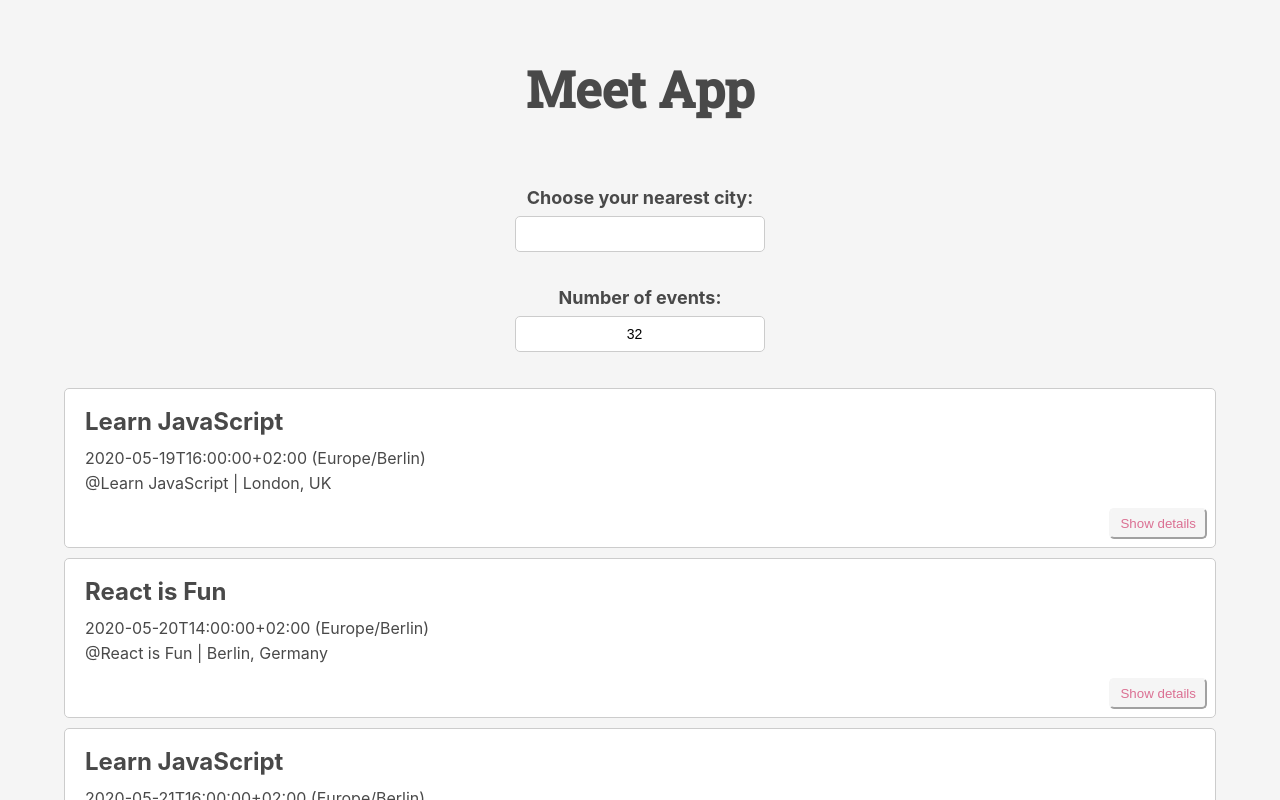
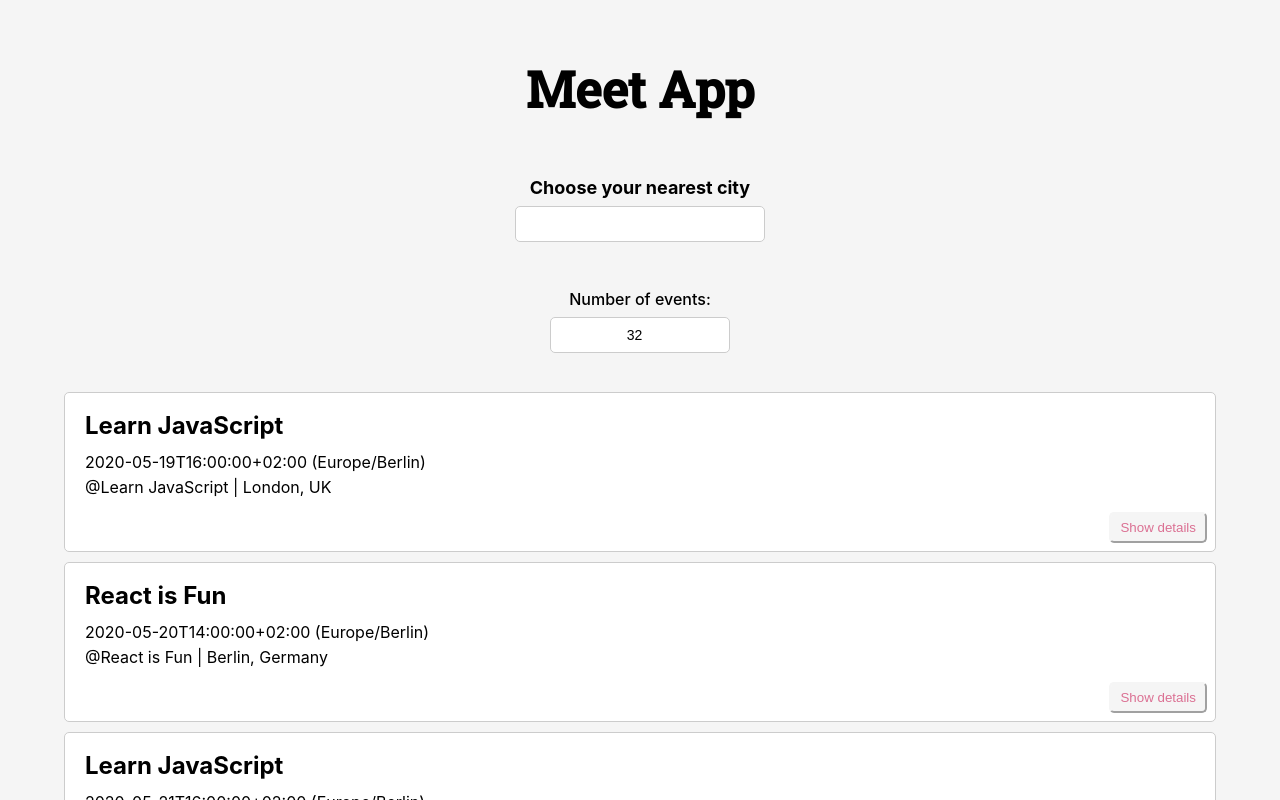
Before and after one commit to NeleSchallenberg/meet-app, a React (Create React App) app: page / in a window 1280 px wide. Shown: the top 800 px of the page. Built offline with nearby package versions, Linux system fonts and the light colour scheme; what atatus-spa would draw is missing.

Commit message:
Update styling

```diff
--- a/src/App.css
+++ b/src/App.css
@@ -3,7 +3,7 @@
 
 html {
 	background-color: whitesmoke;
-	color: #494949;
+	/* color: #494949; */
 }
 .app {
 	text-align: center;
@@ -16,7 +16,7 @@ html {
 
 h1 {
 	margin-top: 30px;
-	margin-bottom: 50px;
+	margin-bottom: 40px;
 	font-size: 50px;
 	font-family: 'Roboto Slab', serif;
 }
@@ -67,6 +67,7 @@ input[type='number'] {
 	flex-basis: 250px;
 	max-width: 250px;
 	margin: auto;
+	margin-bottom: 14px;
 	position: relative;
 	z-index: 1;
 }
@@ -86,8 +87,13 @@ input[type='number'] {
 }
 
 .numberOfEvents {
-	width: 250px;
+	width: 180px;
 	text-align: center;
+}
+
+.number-label {
+	font-size: medium;
+	font-weight: 500;
 }
 
 .Alert {
--- a/src/CitySearch.js
+++ b/src/CitySearch.js
@@ -44,7 +44,7 @@ class CitySearch extends Component {
 	render() {
 		return (
 			<div className='city-search'>
-				<h2>Choose your nearest city:</h2>
+				<h2>Choose your nearest city</h2>
 				<input
 					aria-labelledby='city search'
 					type='text'
--- a/src/NumberOfEvents.js
+++ b/src/NumberOfEvents.js
@@ -29,7 +29,7 @@ class NumberOfEvents extends Component {
 	render() {
 		return (
 			<div className='number-element'>
-				<h2>Number of events:</h2>
+				<h2 className='number-label'>Number of events:</h2>
 				<input
 					aria-labelledby='number of events'
 					className='numberOfEvents'
```
